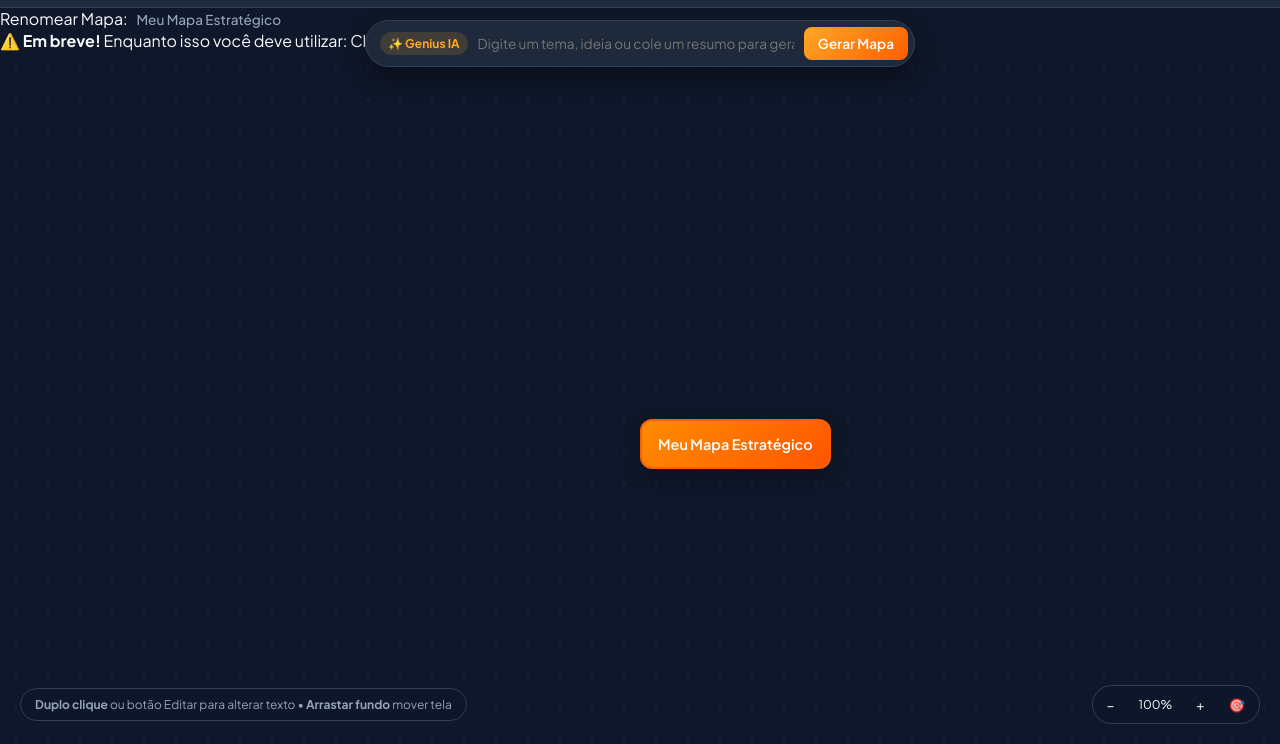
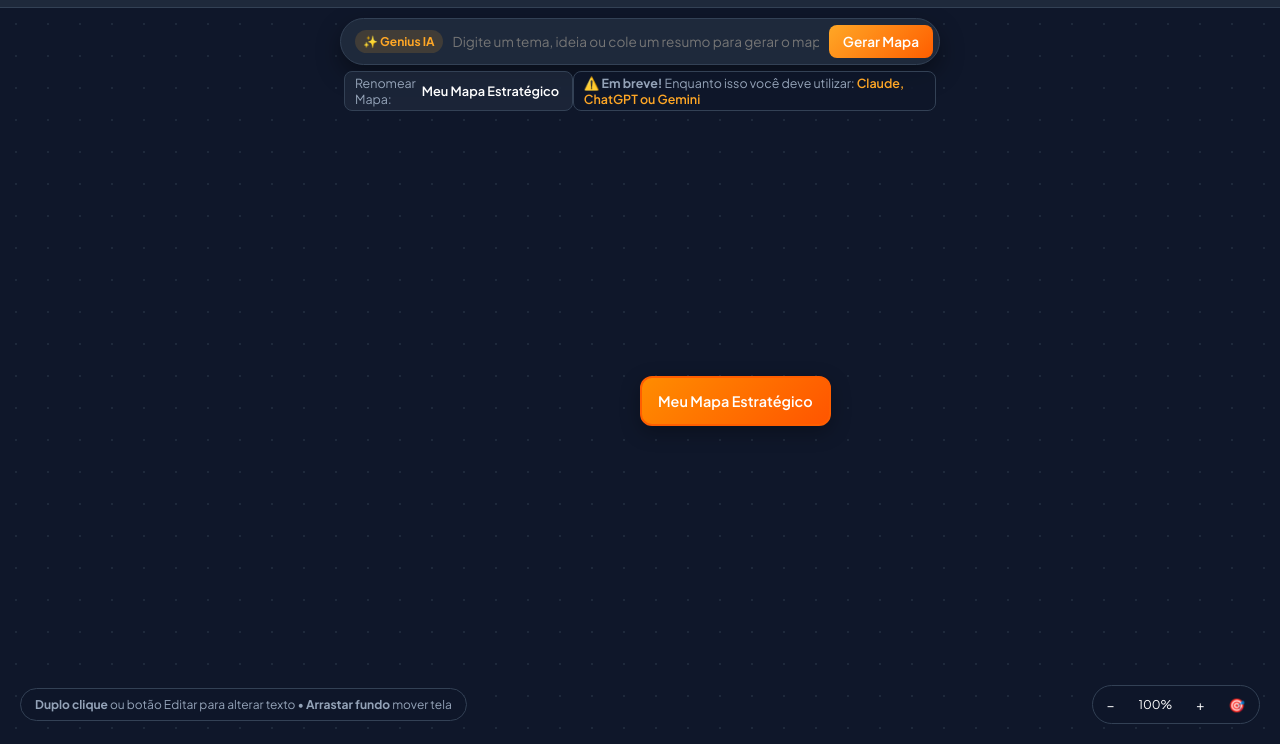
Before and after one commit to RodrigoRibeiroDev13/genius-mind, a plain HTML site: page index.html in a window 1280 px wide. Shown: the part 56-800 px from the top of the page. Drawn offline with nearby package versions, Linux system fonts and the light colour scheme; no server answers; a script that the page names is missing.

Commit message:
Update style.css

```diff
--- a/style.css
+++ b/style.css
@@ -55,19 +55,6 @@ body, html {
   color: var(--gm-orange);
 }
 
-#mapTitle {
-  background: transparent;
-  border: none;
-  color: var(--gm-muted);
-  font-size: 0.85rem;
-  font-weight: 500;
-  padding: 2px 6px;
-  border-radius: 4px;
-  outline: none;
-  width: 180px;
-}
-#mapTitle:focus { background: rgba(255,255,255,0.05); color: #fff; }
-
 .top-actions {
   display: flex;
   gap: 8px;
@@ -120,11 +107,22 @@ body, html {
 .dropdown-menu button:hover { background: rgba(255,255,255,0.08); }
 .dropdown:hover .dropdown-menu { display: block; }
 
-.ai-prompt-bar {
+/* Contentor do Prompt IA e controlos abaixo */
+.ai-prompt-container {
   position: fixed;
-  top: 76px;
+  top: 74px;
   left: 50%;
   transform: translateX(-50%);
+  display: flex;
+  flex-direction: column;
+  align-items: center;
+  gap: 6px;
+  z-index: 90;
+  width: 90%;
+  max-width: 600px;
+}
+
+.ai-prompt-bar {
   background: var(--gm-card);
   border: 1px solid var(--gm-border);
   padding: 6px 6px 6px 14px;
@@ -132,10 +130,8 @@ body, html {
   display: flex;
   align-items: center;
   gap: 10px;
-  z-index: 90;
-  width: 90%;
-  max-width: 550px;
   box-shadow: 0 10px 25px rgba(0,0,0,0.4);
+  width: 100%;
 }
 
 .ai-badge {
@@ -145,9 +141,54 @@ body, html {
   color: var(--gm-orange-light);
   padding: 4px 8px;
   border-radius: 20px;
+  white-space: nowrap;
 }
 
 #aiPromptInput { flex: 1; background: transparent; border: none; color: #fff; outline: none; font-size: 0.85rem; }
+
+/* Sub-controlos abaixo da IA (Renomear e Aviso) */
+.map-sub-controls {
+  display: flex;
+  justify-content: space-between;
+  align-items: center;
+  width: 100%;
+  padding: 0 4px;
+  font-size: 0.78rem;
+  color: var(--gm-muted);
+}
+
+.rename-inline-group {
+  display: flex;
+  align-items: center;
+  gap: 6px;
+  background: rgba(30, 41, 59, 0.8);
+  padding: 3px 10px;
+  border-radius: 8px;
+  border: 1px solid var(--gm-border);
+}
+
+#mapTitle {
+  background: transparent;
+  border: none;
+  color: #fff;
+  font-size: 0.8rem;
+  font-weight: 600;
+  outline: none;
+  width: 140px;
+}
+
+.ai-notice-text {
+  background: rgba(15, 23, 42, 0.85);
+  padding: 3px 10px;
+  border-radius: 8px;
+  border: 1px solid var(--gm-border);
+  color: var(--gm-muted);
+}
+
+.ai-notice-text span {
+  color: var(--gm-orange-light);
+  font-weight: 600;
+}
 
 .node-toolbar {
   position: absolute;
@@ -234,7 +275,6 @@ body, html {
 .map-node.selected { border-color: var(--gm-orange); box-shadow: 0 0 0 3px rgba(255, 94, 0, 0.3); }
 .map-node.root-node { background: linear-gradient(135deg, #FF8C00, #FF5500); border-color: #FF5E00; }
 
-/* Input de edição rápida posicionado diretamente sobre o canvas */
 #inlineEditInput {
   position: absolute;
   z-index: 300;
```
